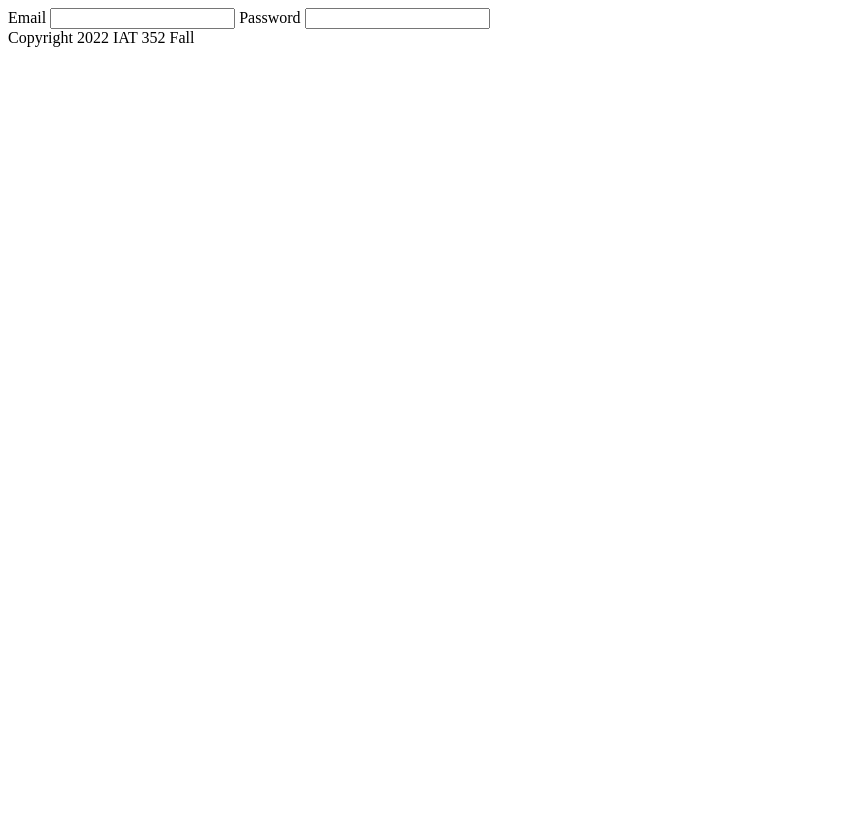
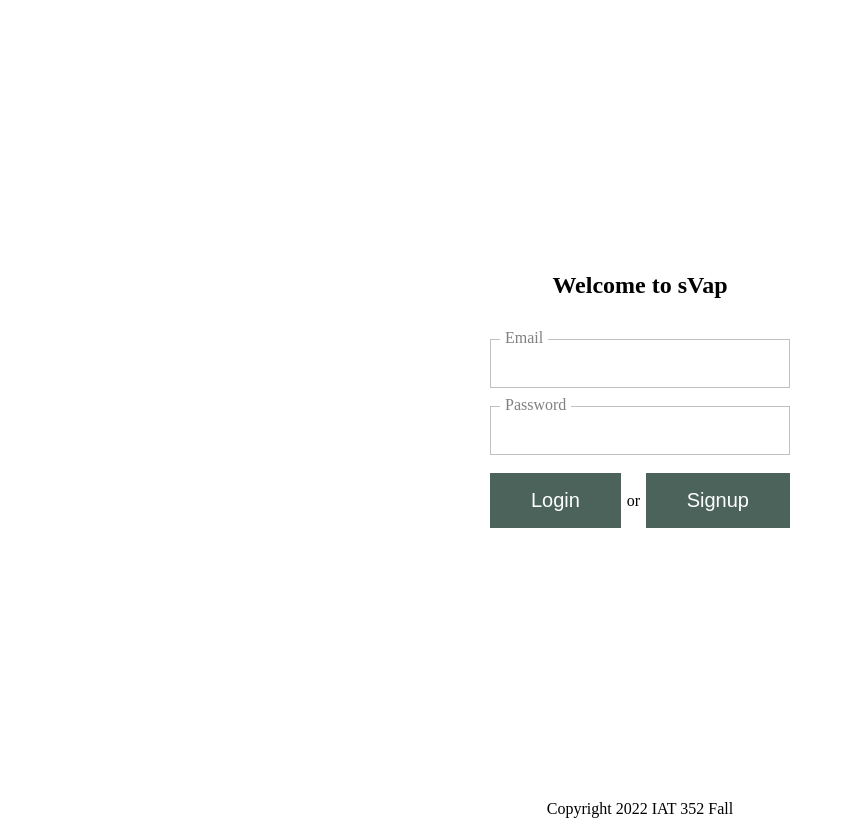
Before and after one commit to jasonwillhudson/IAT-352-Final, a PHP site: page /front-end/pages/login.php in a window 1280 px wide. Shown: the whole page, without its empty margins (0-845 px from the left). Before the commit the page ends 47 px from the top, so only its background shows below. Run offline with PHP 8.4, Linux system fonts and the light colour scheme.

Commit message:
login page added

```diff
--- /dev/null
+++ b/front-end/components/elements.php
@@ -0,0 +1,16 @@
+<?php
+
+//Create a input filed and display on the page
+function makeInput($label, $name, $type, $value = "")
+{
+
+    strval($value);
+    //create a label
+    echo "<div class='input-wrapper'><label>$label</label>";
+
+    //use text area if type is textarea
+    if ($type == "textarea")
+        echo "<textarea name=$name>$value</textarea></div>";
+    else //use the type user entered
+        echo "<input type=$type name=$name value=\"$value\"></input></div>";
+}
--- a/front-end/css/main.css
+++ b/front-end/css/main.css
@@ -0,0 +1,70 @@
+*{
+  box-sizing: border-box;
+  margin: 0;
+  padding: 0;
+}
+
+h1{
+  text-align: center;
+  margin-bottom: 40px;
+}
+
+footer{
+  text-align: center;
+}
+
+/*========Input styling=================*/
+.input-wrapper {
+    position: relative;
+    max-width: 750px;
+    margin: auto;
+  }
+
+
+  input[type="text"],
+  input[type="number"],
+  input[type="password"],
+  textarea {
+    border: 1px solid silver;
+    position: relative;
+    width: 100%;
+    padding: 15px 15px;
+    font-size: 15px;
+    font-weight: 500;
+    resize: none;
+    color: rgb(75, 99, 90);
+  }
+
+  input[type="submit"] {
+    padding: 15px 40px;
+    font-size: 20px;
+    background-color: rgb(75, 99, 90);
+    color: white;
+    cursor: pointer;
+    transition: 0.3s;
+    border: 1px solid rgb(75, 99, 90);
+    display: inline;
+  }
+  input[type="submit"]:hover {
+    color: rgb(75, 99, 90);
+    background-color: white;
+  }
+
+  input:focus,
+  textarea:focus {
+    outline-color: rgb(75, 99, 90);
+  }
+
+  textarea {
+    height: 150px;
+  }
+
+  .input-wrapper label {
+    position: absolute;
+    z-index: 1;
+    left: 10px;
+    top: -0.6em;
+    background-color: white;
+    padding: 0 5px;
+    color: gray;
+  }
--- a/front-end/pages/login.php
+++ b/front-end/pages/login.php
@@ -1,15 +1,34 @@
 <?php
 require "../components/header.php";
+
+//import web elements generation helper
+require "../components/elements.php";
 ?>
 
-<form method="post">
-<label>Email</label>
-<input type="text" name="email"/>
-<label>Password</label>
-<input type="password" name="password"/>
+<section style="height: 100vh; display:flex; flex-direction: column; justify-content:center;">
 
-</form>
+    <form method="post" style="width: 300px; margin:auto;">
 
+        <h1>Welcome to sVap</h1>
+
+        <?php
+        //display the input field
+        //makeInput($label, $name, $type, $value = "", $space = false)
+        makeInput("Email", "email", "text");
+        echo "</br>";
+        makeInput("Password", "password", "password");
+        echo "</br>";
+        ?>
+
+        <div style="width: 100%; display: flex; align-items:center; justify-content: space-between;">
+            <input type="submit" name="login" value="Login">
+            <label>or</label>
+            <input type="submit" name="signup" value="Signup">
+        </div>
+
+
+    </form>
+</section>
 
 <?php
 require "../components/footer.php";
```
Also changed, not shown: index.php (added).
